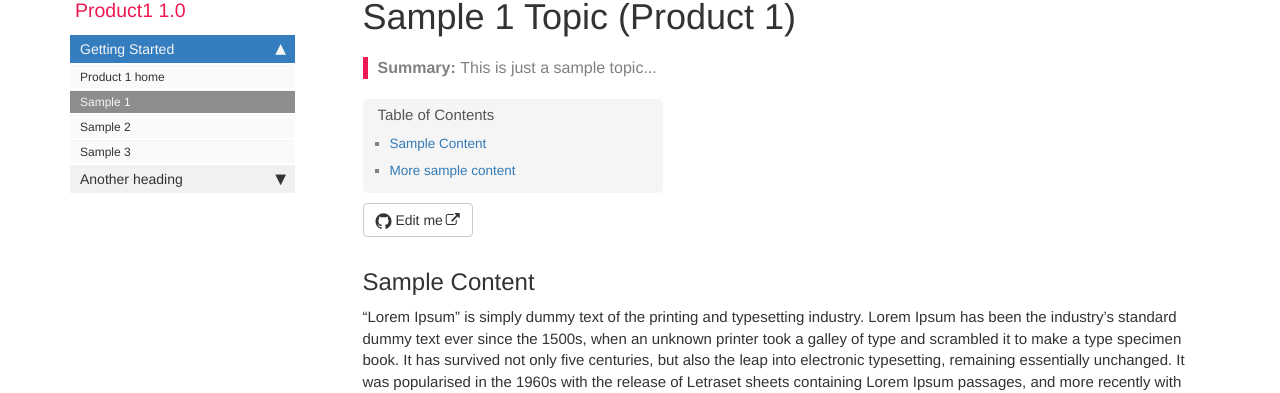
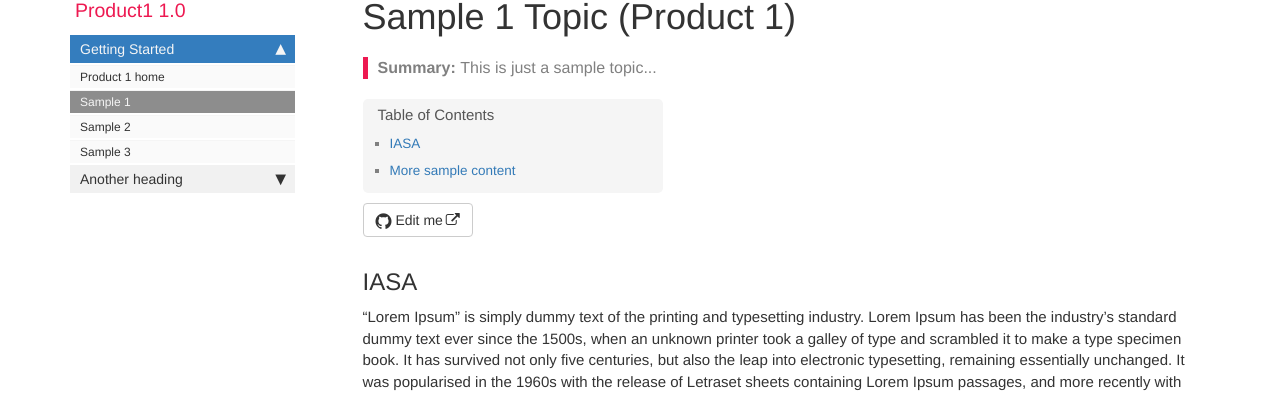
Before and after one commit to soporteiasa/soporteiasa.github.io, a Jekyll site: the page built from pages/product1/p1_sample1.md, in a window 1280 px wide. Shown: the part 94-487 px from the top of the page. Built offline with Jekyll 4.4.1, drawn with Linux system fonts in a browser that asks for light colours; comment, search, counter and statistics services are not loaded.

Commit message:
Update p1_sample1.md

```diff
--- a/pages/product1/p1_sample1.md
+++ b/pages/product1/p1_sample1.md
@@ -7,7 +7,7 @@ permalink: p1_sample1.html
 folder: product1
 ---
 
-## Sample Content
+## IASA
 
 "Lorem Ipsum" is simply dummy text of the printing and typesetting industry. Lorem Ipsum has been the industry's standard dummy text ever since the 1500s, when an unknown printer took a galley of type and scrambled it to make a type specimen book. It has survived not only five centuries, but also the leap into electronic typesetting, remaining essentially unchanged. It was popularised in the 1960s with the release of Letraset sheets containing Lorem Ipsum passages, and more recently with desktop publishing software like Aldus PageMaker including versions of Lorem Ipsum.
 
```
